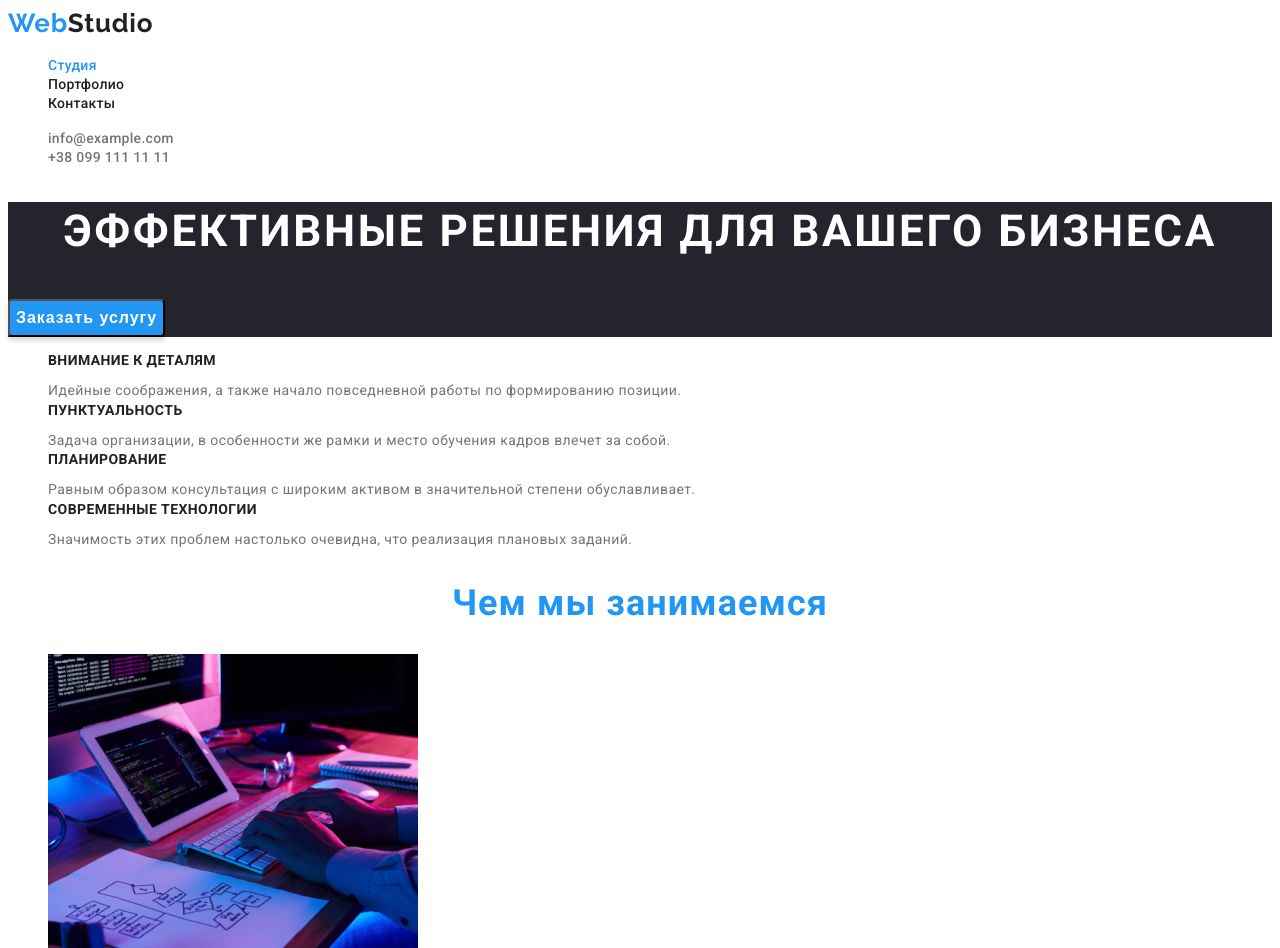
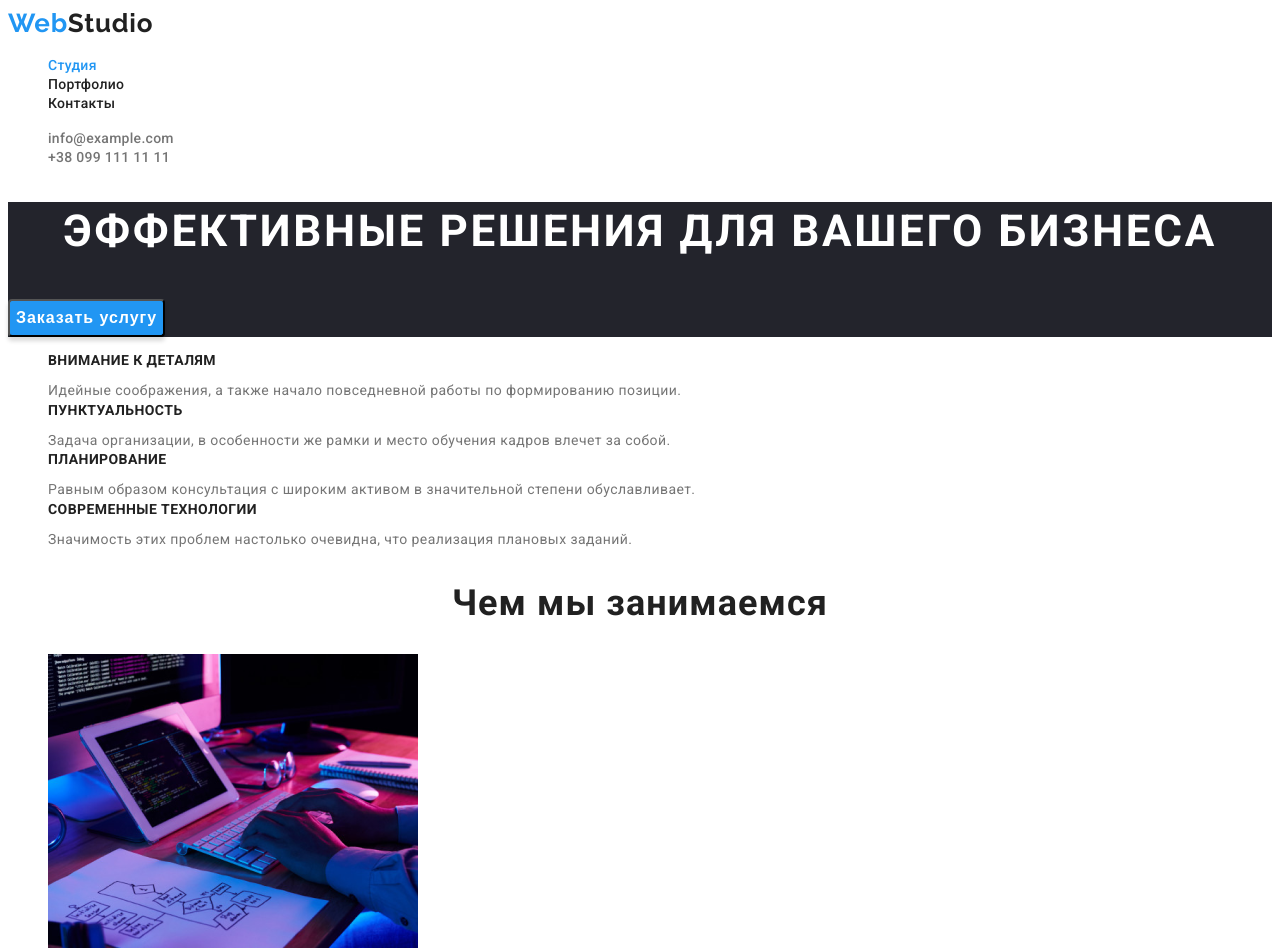
Before and after one commit to Tasadar2003/goit-markup-hw-02, a plain HTML site: page index.html in a window 1280 px wide. Shown: the top 948 px of the page. Drawn offline with Linux system fonts and the light colour scheme.

Commit message:
Update styles.css

```diff
--- a/css/styles.css
+++ b/css/styles.css
@@ -152,7 +152,7 @@
                                                            line-height: 1.17;
                                                            text-align: center;
                                                            letter-spacing: 0.03em;
-                                                           color: var(--secondary-bg-cl);
+                                                           color: var(--main-txt-cl);
                                                        }
 
                                                        .work-img-1 {
```
